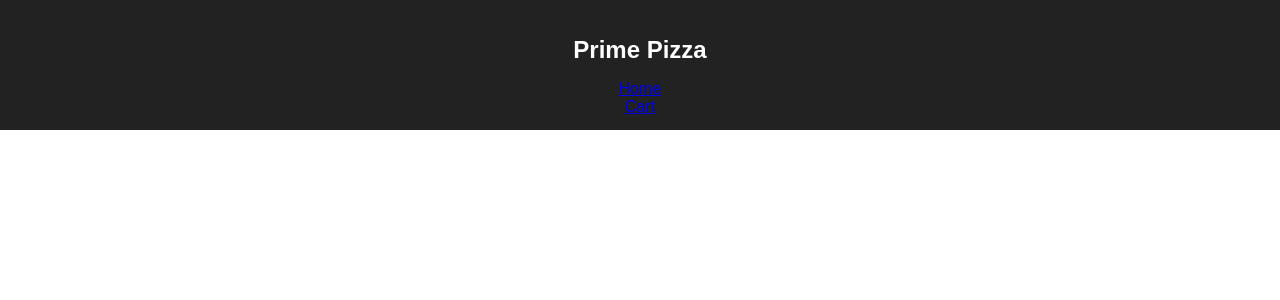
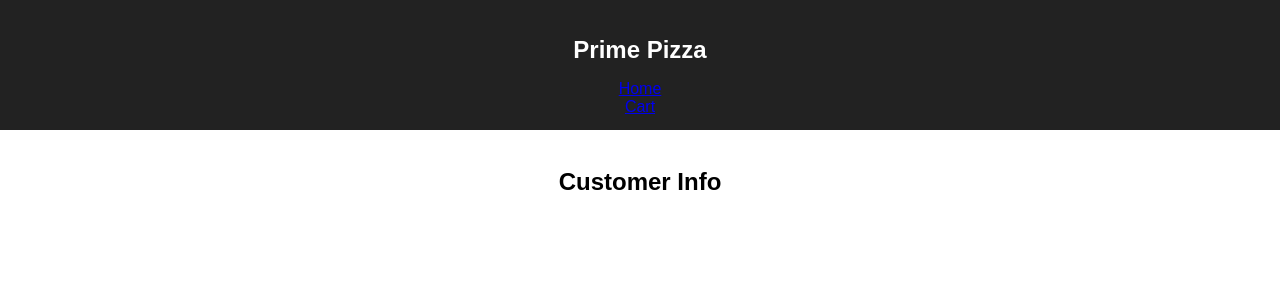
Before and after one commit to myronschippers/tyto-live-pizza-parlor, a React (Create React App) app: page /#/customer-info in a window 1280 px wide. Before the commit this address led to /#/admin. Shown: the top 300 px of the page. Built offline with nearby package versions, Linux system fonts and the light colour scheme.

Commit message:
stubbing in pages

```diff
--- a/src/components/App/App.js
+++ b/src/components/App/App.js
@@ -8,6 +8,8 @@ import './App.css';
 import { HashRouter as Router, Route, Link } from 'react-router-dom';
 import Home from '../pages/Home/Home';
 import Cart from '../pages/Cart/Cart';
+import CustomerInfo from '../pages/CustomerInfo/CustomerInfo';
+import Admin from '../pages/Admin/Admin';
 
 class App extends Component {
 
@@ -20,12 +22,14 @@ class App extends Component {
         <header className="App-header">
           <h1 className="App-title">Prime Pizza</h1>
           <div className="link"><Link to="/">Home</Link></div>
-          <div className="link"><Link to="/api/cart">Cart</Link></div>
+          <div className="link"><Link to="/cart">Cart</Link></div>
         </header>
         <br />
         {/* <img alt="" src="images/pizza_photo.png" /> */}
         <Route path="/" exact component={Home} />
-        <Route path="/api/cart" component={Cart} />
+        <Route path="/customer-info" component={CustomerInfo} />
+        <Route path="/cart" component={Cart} />
+        <Route path="/admin" component={Admin} />
       </div>
       </Router>
     );
--- /dev/null
+++ b/src/components/pages/Admin/Admin.js
@@ -0,0 +1,13 @@
+import React, { Component } from 'react';
+
+class Admin extends Component {
+    render() {
+        return (
+            <div>
+                <h2>Admin</h2>
+            </div>
+        );
+    }
+}
+
+export default Admin;
--- /dev/null
+++ b/src/components/pages/CustomerInfo/CustomerInfo.js
@@ -0,0 +1,13 @@
+import React, { Component } from 'react';
+
+class CustomerInfo extends Component {
+    render() {
+        return (
+            <div>
+                <h2>Customer Info</h2>
+            </div>
+        );
+    }
+}
+
+export default CustomerInfo;
```
